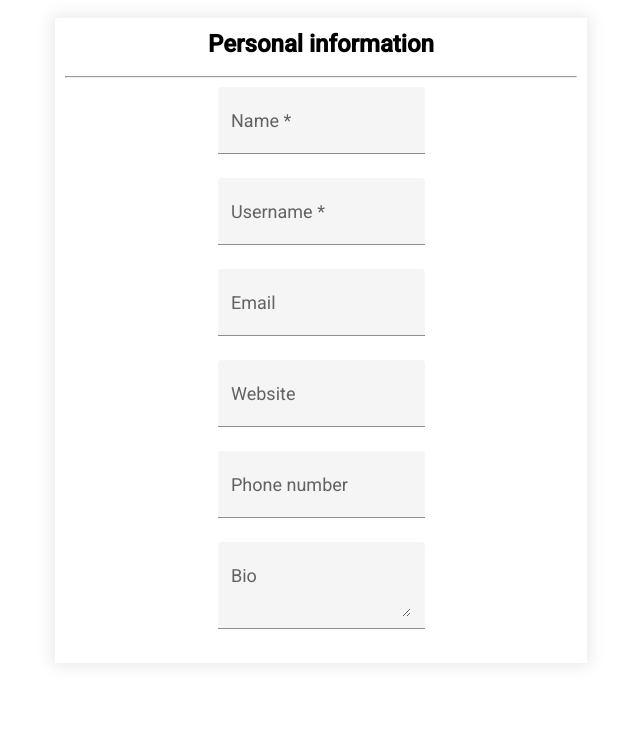
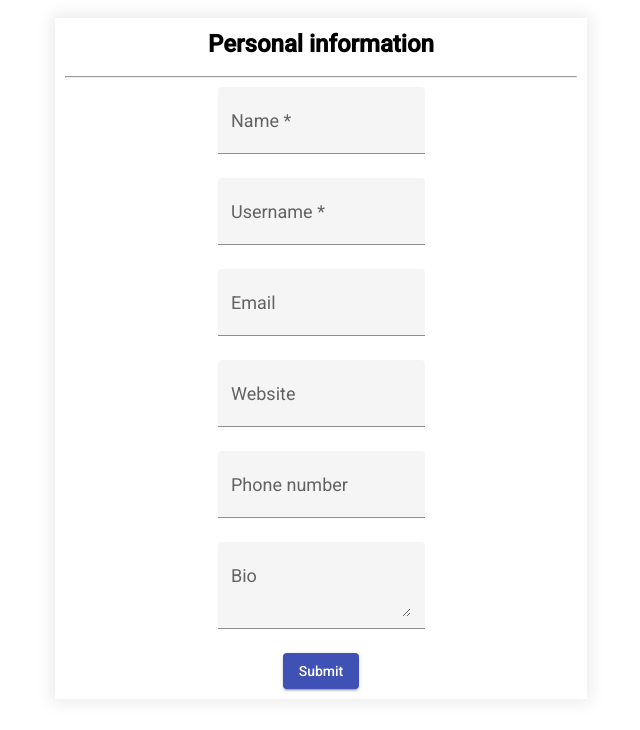
Before and after one commit to birdpersson/xws-ng, an Angular app in the folder xws-front/: page /change-info in a window 1280 px wide. Shown: the top 730 px of the page, without its empty margins (319-959 px from the left). Built offline with nearby package versions, Linux system fonts and the light colour scheme.

Commit message:
Added submit button

```diff
--- a/xws-front/src/app/change-info/change-info/change-info.component.html
+++ b/xws-front/src/app/change-info/change-info/change-info.component.html
@@ -45,6 +45,7 @@
             <mat-label>Bio</mat-label>
             <textarea rows="2" cols="5" matInput name="bio" formControlName="bio"></textarea>
         </mat-form-field>
-
+        <br>
+        <button mat-raised-button color="primary">Submit</button>
     </form>
 </div>
```
